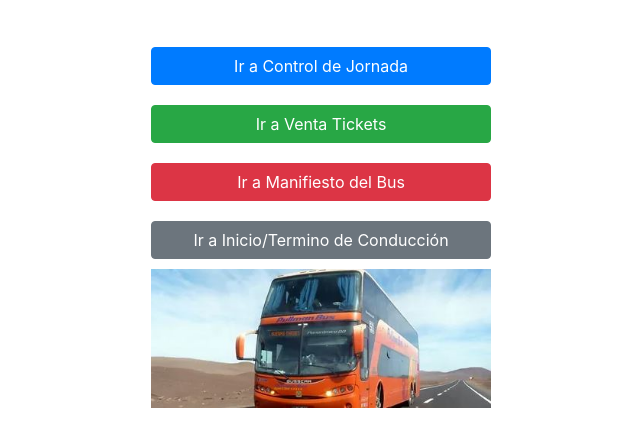
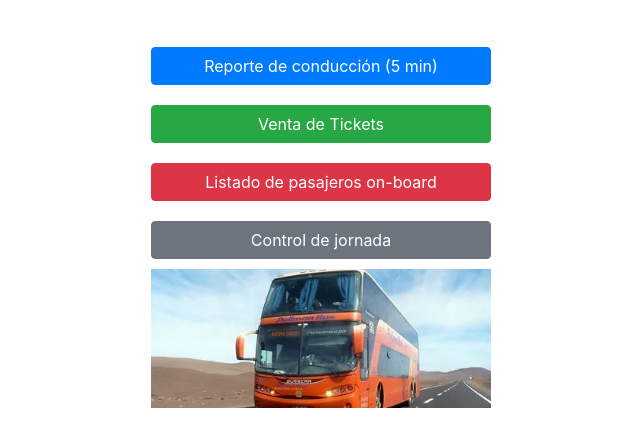
Before and after one commit to dorian-cesar/control-en-ruta, a plain HTML site: page index.html in a window 1280 px wide. Both pictures are taken after typing "Sample" into the empty fields and a click on the button "Enviar". Shown: the part 159-606 px from the top of the page, without its empty margins (319-959 px from the left). Drawn offline with nearby package versions, Linux system fonts and the light colour scheme.

Commit message:
cambio de nombres de botones

```diff
--- a/index.html
+++ b/index.html
@@ -59,10 +59,10 @@
             <button type="submit" class="btn btn-primary">Enviar</button>
         </form>
         <div id="buttons-container">
-            <button id="btn1" class="btn btn-primary btn-custom">Ir a Control de Jornada</button>
-            <button id="btn2" class="btn btn-success btn-custom">Ir a Venta Tickets </button>
-            <button id="btn3" class="btn btn-danger btn-custom">Ir a Manifiesto del Bus</button>
-            <button id="btn4" class="btn btn-secondary btn-custom">Ir a Inicio/Termino de Conducción</button>
+            <button id="btn1" class="btn btn-primary btn-custom">Reporte de conducción (5 min)</button>
+            <button id="btn2" class="btn btn-success btn-custom">Venta de  Tickets </button>
+            <button id="btn3" class="btn btn-danger btn-custom">Listado de pasajeros on-board</button>
+            <button id="btn4" class="btn btn-secondary btn-custom">Control de jornada</button>
         </div>
         <img src="./assets/img/bus2.JPG" alt="Bus Image" style="max-width: 100%; height: auto;">
     </div>
```
